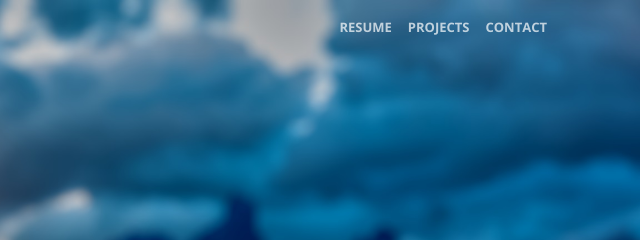
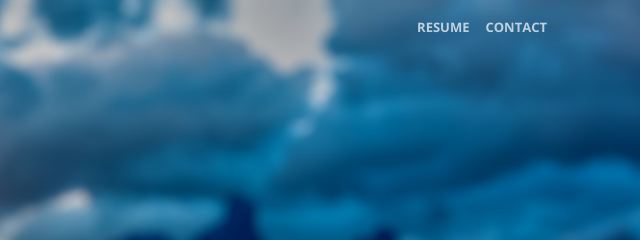
Before and after one commit to S-Rossello/S-Rossello.github.io, a website with bundled scripts: page index.html in a window 1280 px wide. Shown: the top 240 px of the page, 640-1280 px from the left. Built offline with nearby package versions, Linux system fonts and the light colour scheme.

Commit message:
morepresentable

```diff
--- a/index.html
+++ b/index.html
@@ -37,9 +37,7 @@
             <li class="nav-item">
               <a class="nav-link js-scroll-trigger" href="Resume.pdf">Resume</a>
             </li>
-            <li class="nav-item">
-              <a class="nav-link js-scroll-trigger" href="#" id="">Projects</a>
-            </li>
+
             <li class="nav-item">
               <a class="nav-link js-scroll-trigger" href="construction.html">Contact</a>
             </li>
```
